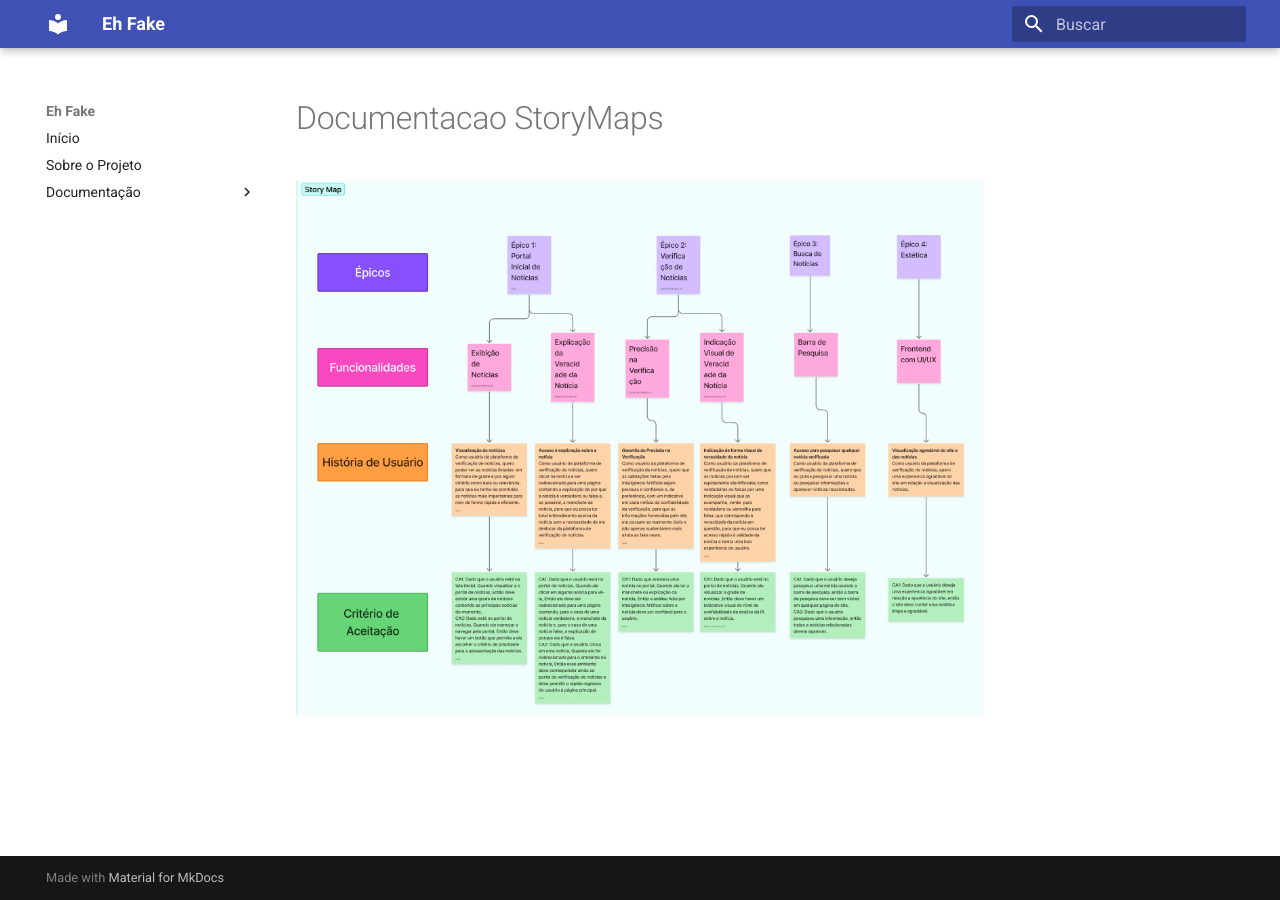
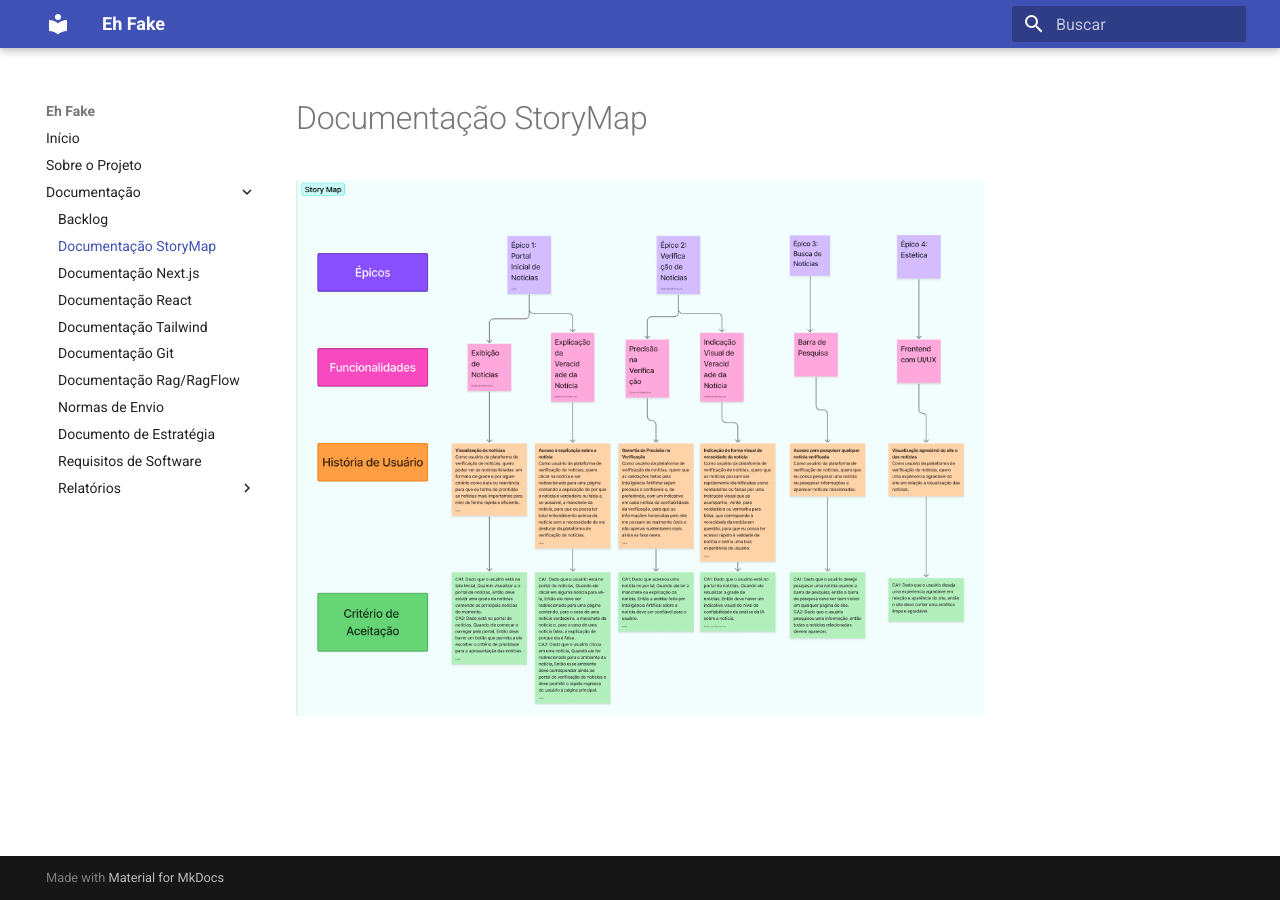
Before and after one commit to unb-mds/2025-2-Eh_Fake, an MkDocs documentation site: the page built from docs/Documentacao_StoryMaps.md, in a window 1280 px wide. Built offline with MkDocs 1.6.1 and Material for MkDocs 9.7.7, drawn with Linux system fonts in a browser that asks for light colours.

Commit message:
Update do GitPage
Adição do StoryMap

Co-Authored-By: Dandicalira <150488088+Dandicalira@users.noreply.github.com>

```diff
--- a/mkdocs.yml
+++ b/mkdocs.yml
@@ -8,6 +8,7 @@
   - Sobre o Projeto: sobre.md
   - Documentação:
       - Backlog: Backlog.md
+      - Documentação StoryMap: Documentacao_StoryMaps.md
       - Documentação Next.js: documentacao_nextjs.md
       - Documentação React: documentacao_react.md
       - Documentação Tailwind: documentacao_tailwind.md
```
